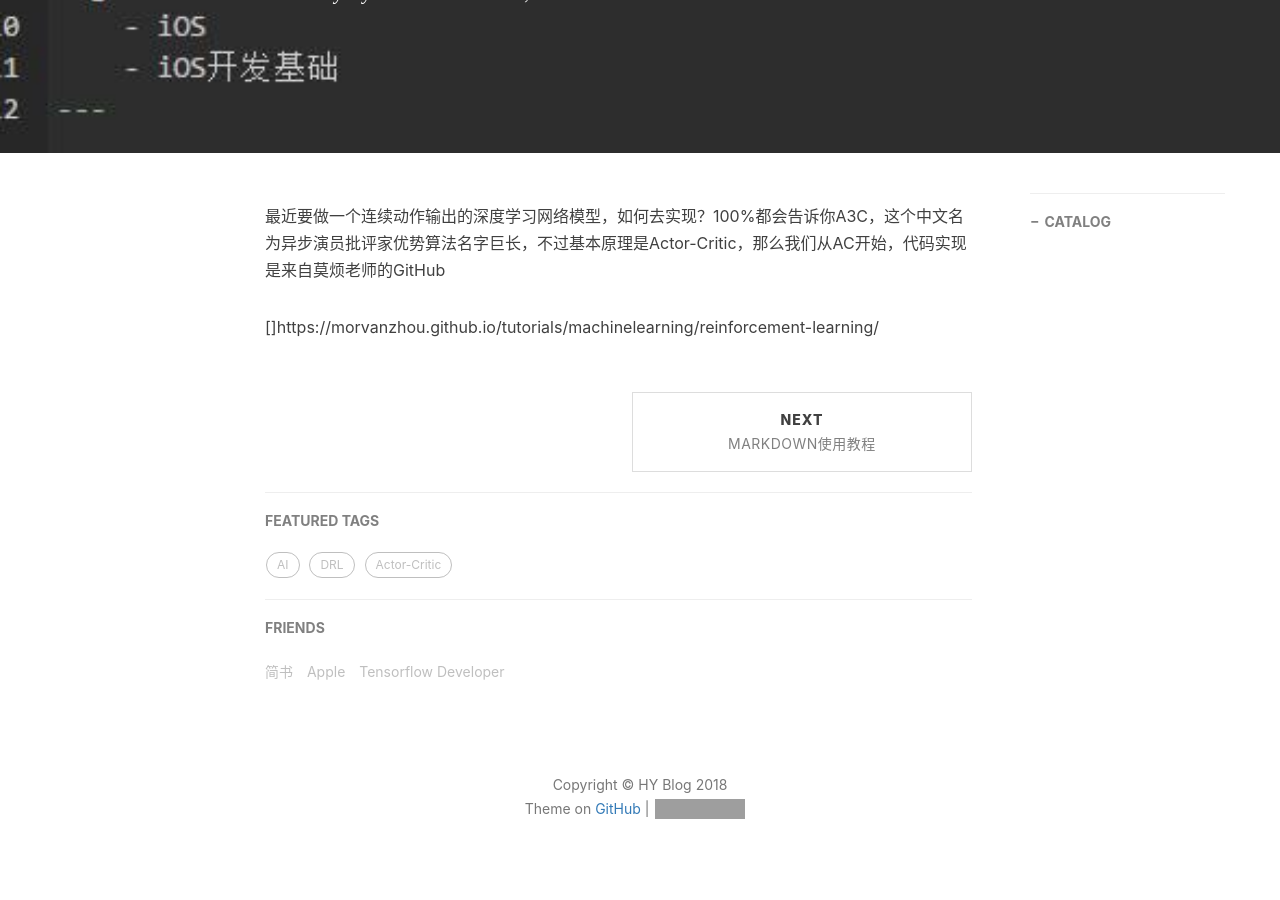
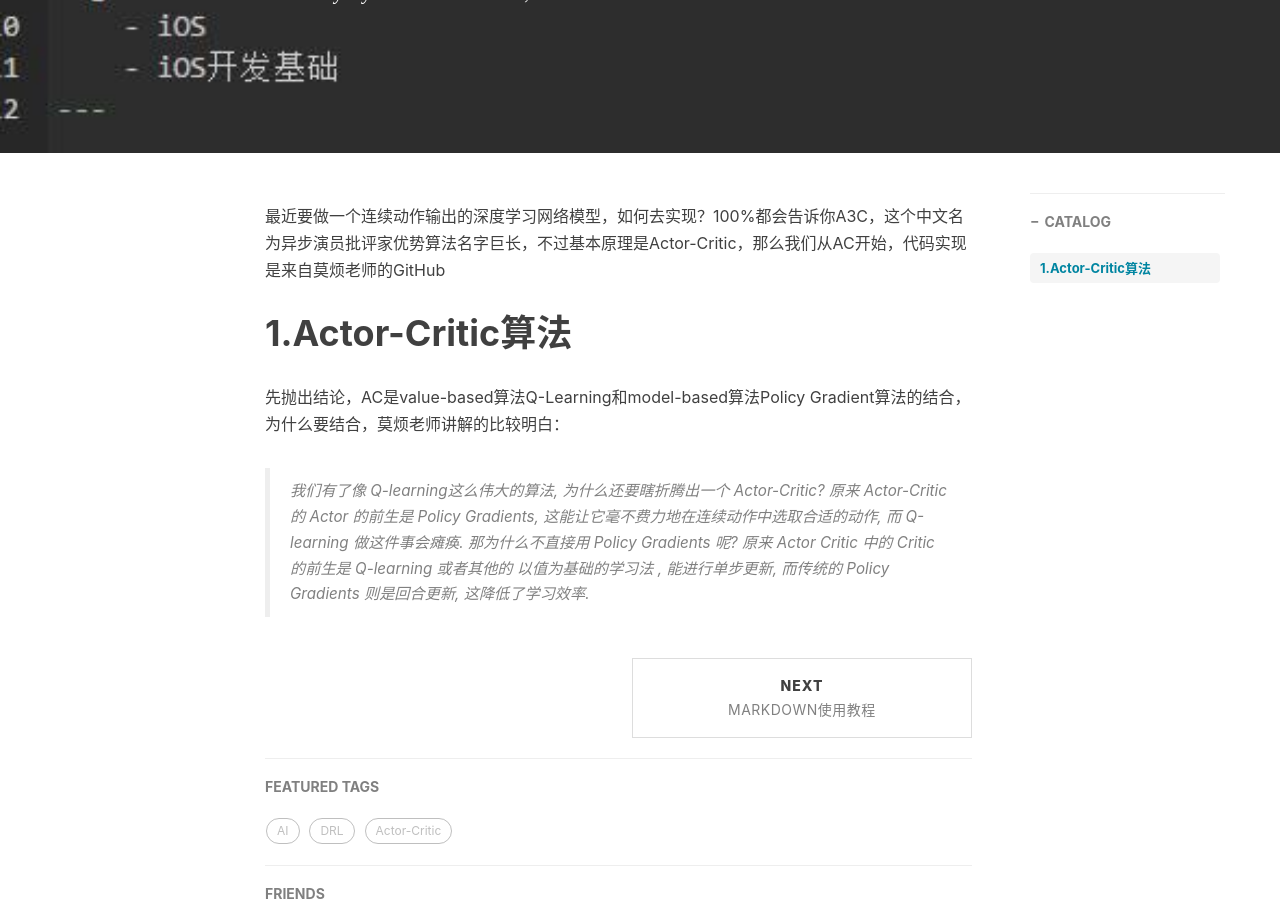
Before and after one commit to yuniler/yuniler.github.io, a Jekyll site: the page built from _posts/2018-12-05-Actor Critic算法.md, in a window 1280 px wide and 900 px high, scrolled down 370 px. Built offline with Jekyll 4.4.1, drawn with Linux system fonts in a browser that asks for light colours; nearby versions of some CDN libraries; comment, search, counter and statistics services are not loaded; grey boxes are pictures that could not be loaded.

Commit message:
Update 2018-12-05-Actor Critic算法.md

```diff
--- a/_posts/2018-12-05-Actor Critic算法.md
+++ b/_posts/2018-12-05-Actor Critic算法.md
@@ -14,4 +14,10 @@ tags:
 
 最近要做一个连续动作输出的深度学习网络模型，如何去实现？100%都会告诉你A3C，这个中文名为异步演员批评家优势算法名字巨长，不过基本原理是Actor-Critic，那么我们从AC开始，代码实现是来自莫烦老师的GitHub
 
-[]https://morvanzhou.github.io/tutorials/machinelearning/reinforcement-learning/
+[](https://morvanzhou.github.io/tutorials/machinelearning/reinforcement-learning/)
+
+# 1.Actor-Critic算法
+
+先抛出结论，AC是value-based算法Q-Learning和model-based算法Policy Gradient算法的结合，为什么要结合，莫烦老师讲解的比较明白：
+
+> 我们有了像 Q-learning这么伟大的算法, 为什么还要瞎折腾出一个 Actor-Critic? 原来 Actor-Critic 的 Actor 的前生是 Policy Gradients, 这能让它毫不费力地在连续动作中选取合适的动作, 而 Q-learning 做这件事会瘫痪. 那为什么不直接用 Policy Gradients 呢? 原来 Actor Critic 中的 Critic 的前生是 Q-learning 或者其他的 以值为基础的学习法 , 能进行单步更新, 而传统的 Policy Gradients 则是回合更新, 这降低了学习效率.
```
